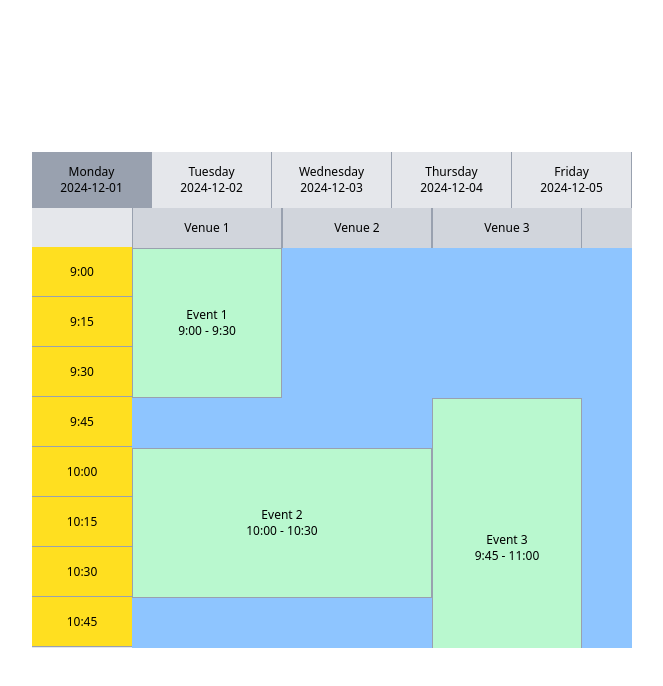
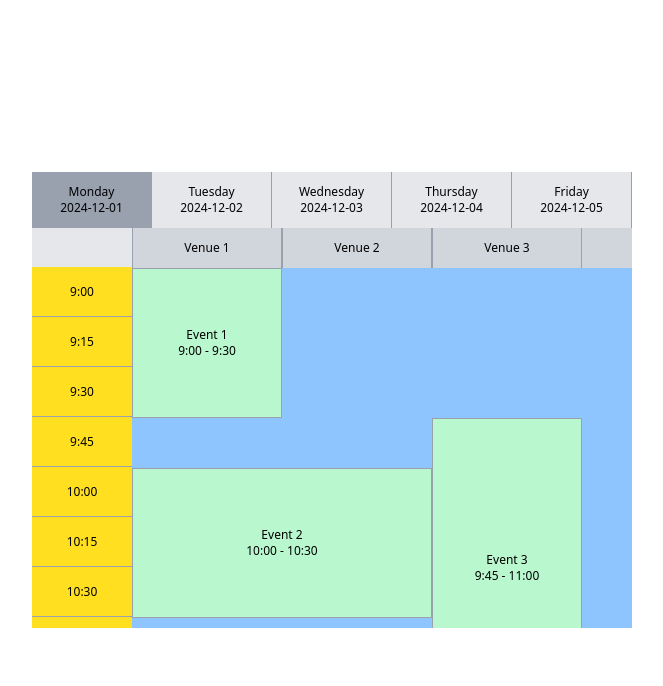
Before and after one commit to shaon07/tabbar-react, a React (Vite) app: page / in a window 1280 px wide. Shown: the top 686 px of the page, without its empty margins (308-971 px from the left). Built offline with nearby package versions, Linux system fonts and the light colour scheme.

Commit message:
fix: overall scrolling

```diff
--- a/src/components/core/Table/EventList/index.tsx
+++ b/src/components/core/Table/EventList/index.tsx
@@ -14,9 +14,9 @@ export default function EventList({ option }: EventListProps) {
   return (
     <div
       className="relative inset-0 w-full"
-      style={{
-        height: TIME_LIST_HEIGHT * Math.min(TIME_OPTIONS.length, 8),
-      }}
+      // style={{
+      //   height: TIME_LIST_HEIGHT * Math.min(TIME_OPTIONS.length, 8),
+      // }}
     >
       {option.map((event, index) => {
         const startIndex = TIME_OPTIONS.indexOf(event.startTime);
--- a/src/components/core/Table/TimeList/index.tsx
+++ b/src/components/core/Table/TimeList/index.tsx
@@ -6,7 +6,7 @@ interface TimeListProps {
 
 export default function TimeLists({ options }: TimeListProps) {
   return (
-    <div className="bg-yellow-300 max-h-[400px] overflow-y-scroll">
+    <div className="bg-yellow-300 ">
       {options.map((time) => (
         <div
           key={time}
--- a/src/components/core/Table/index.tsx
+++ b/src/components/core/Table/index.tsx
@@ -29,16 +29,18 @@ export default function Table() {
         />
       </div>
 
-      <div className="grid grid-cols-[100px_500px]">
-        <div>
+      <div className="grid grid-cols-[100px_1fr] h-full overflow-scroll max-h-[400px]">
+        <div className="sticky left-0 z-20">
           <div className="h-[39px]"></div>
           <TimeLists options={TIME_OPTIONS} />
         </div>
 
-        <div className="bg-blue-300 relative w-full h-full overflow-scroll">
+        <div className="bg-blue-300 relative w-full ">
           <Vanues options={VENUE_OPTIONS} />
 
-          <EventList option={eventOptions} />
+          <div className="flex">
+            <EventList option={eventOptions} />
+          </div>
         </div>
       </div>
     </div>
```
